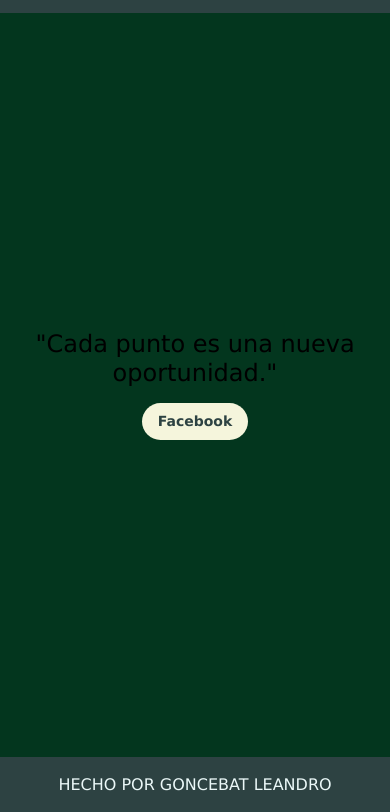
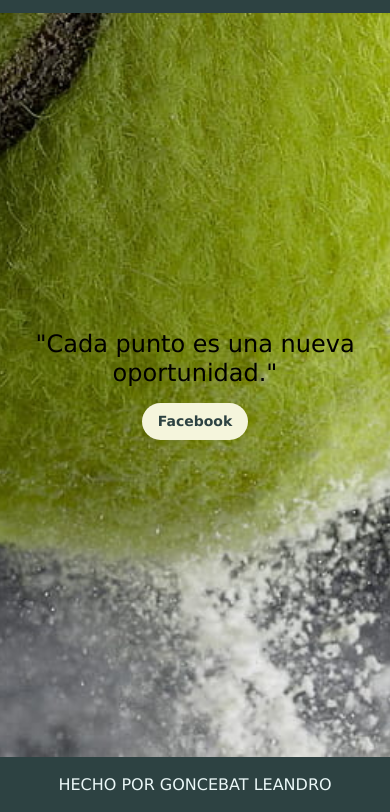
Before and after one commit to goncebatleandro/Pre-entrega3, a website: page index.html in a window 390 px wide. Shown: the part 69-881 px from the top of the page. Drawn offline with nearby package versions, Linux system fonts and the light colour scheme; the site is published under a folder, as on GitHub Pages, so addresses that start at the root find nothing.

Commit message:
Novena subida

```diff
--- a/scss/_responsive.scss
+++ b/scss/_responsive.scss
@@ -180,7 +180,7 @@
     }
 
     .bannerm {
-        background-image: url(/img/main9.jpg);
+        background-image: url(../img/main9.jpg);
         background-size: cover;
         background-position: center center;
         background-repeat: no-repeat;
```
Also changed, not shown: css/styles.css.
